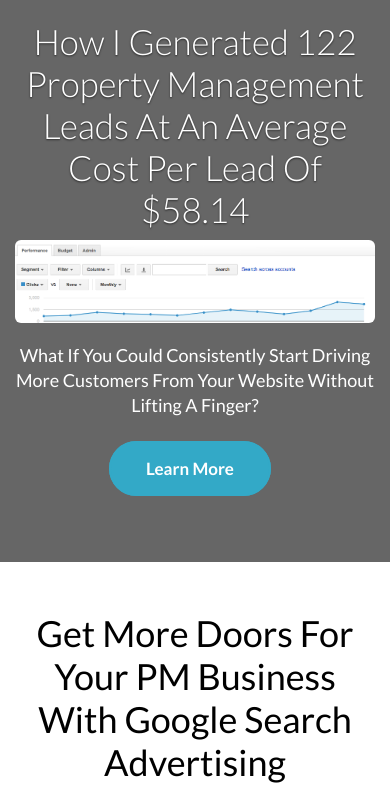
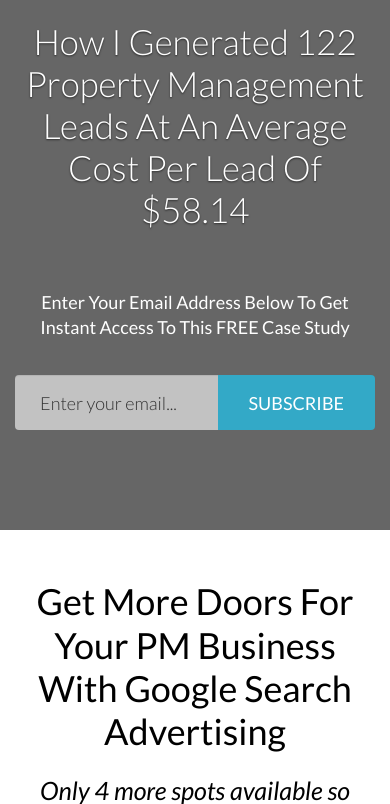
Before and after one commit to SteveLongoria/SteveLongoria, a PHP site: page /pmleads/index.html in a window 390 px wide. Shown: the top 804 px of the page. Run offline with PHP 8.4, Linux system fonts and the light colour scheme.

Commit message:
Added above fold content, still troubleshooting mobile background image

```diff
--- a/pmleads/css/css-index.css
+++ b/pmleads/css/css-index.css
@@ -952,7 +952,7 @@ h4 {
 	}
 	.landing h1{
 		font-size: 35px;
-		margin: 20px 0 10px 0;
+		margin: 20px 0 -60px 0;
 	}
 	.landing-text p {
 		font-size: 16px !important;
--- a/pmleads/index.html
+++ b/pmleads/index.html
@@ -59,16 +59,19 @@
                                 How I Generated 122 Property Management Leads At An Average Cost Per Lead Of $58.14
                             </h1>
 
-                            <img class="img-rounded img-responsive" src="images/adtrend.png"/>
-
                             <!-- /.header paragraph -->
-                            <div class="landing-text wow fadeInUp animated">
-                                <h4 style="color:white;margin-bottom:35px;">What If You Could Consistently Start Driving More Customers From Your Website Without Lifting A Finger?</h4>
+                            <div style="margin-top:120px;" class="landing-text wow fadeInUp animated">
+                                <h4 style="color:white;margin-bottom:35px;">Enter Your Email Address Below To Get Instant Access To This FREE Case Study</h4>
                             </div>
 
                             <!-- /.header button -->
                             <div class="head-btn wow fadeInLeft animated" style="visibility: visible; animation-name: fadeInLeft;">
-                                <a href="#intro" class="btn-primary btn-md">Learn More</a>
+                            <div class="subscribe-form wow fadeInUp">
+                            <form class="news-letter mailchimp" action="https://www.getdrip.com/forms/518896189/submissions" method="post" data-drip-embedded-form="518896189">
+																		<input class="form-control" type="email" id="drip-email" name="fields[email]" value="" placeholder="Enter your email..."/>
+																		<button type="submit" class="subscribe-btn btn" data-drip-attribute="sign-up-button">SUBSCRIBE</button>
+														</form>
+														</div>
                             </div>
 
                         </div>
```
